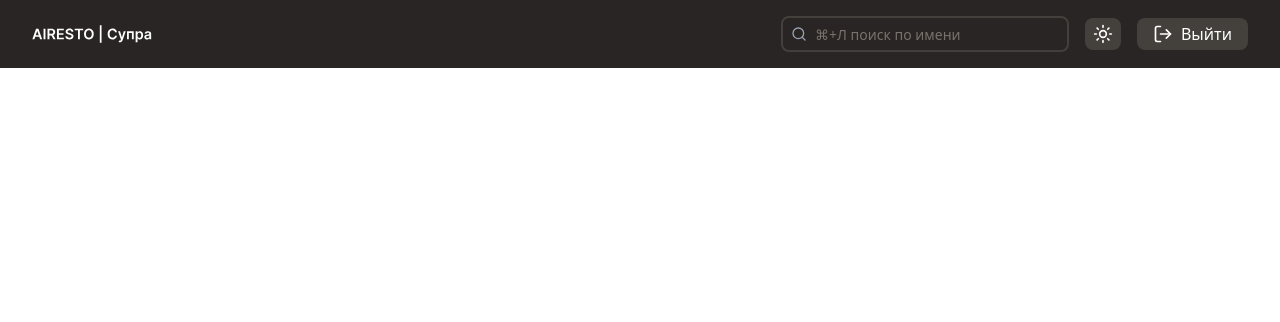
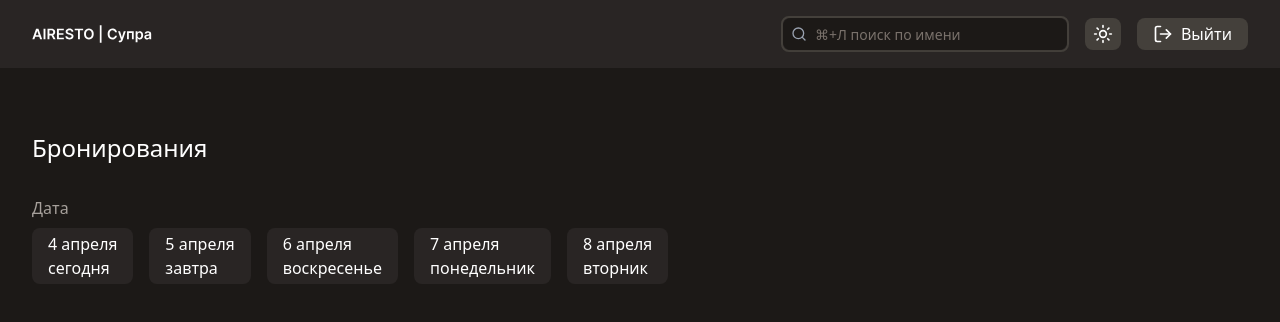
Before and after one commit to egoloprum/airesto-test-task, a Next.js app: page / in a window 1280 px wide. Shown: the top 322 px of the page. Built offline with nearby package versions, Linux system fonts and the light colour scheme.

Commit message:
ui: add date segment control

```diff
--- a/src/app/layout.tsx
+++ b/src/app/layout.tsx
@@ -28,7 +28,7 @@ export default function RootLayout({
   return (
     <html lang="en">
       <body
-        className={`${geistSans.variable} ${geistMono.variable} antialiased`}>
+        className={`${geistSans.variable} ${geistMono.variable} antialiased bg-stone-900 min-h-full`}>
         <Navbar />
         {children}
       </body>
--- a/src/app/page.tsx
+++ b/src/app/page.tsx
@@ -1,3 +1,10 @@
+import { DateSegmentControl } from '@/features/segmentControls'
+
 export default function Home() {
-  return <main></main>
+  return (
+    <main className="px-8 py-16">
+      <h1 className="text-white text-2xl">Бронирования</h1>
+      <DateSegmentControl />
+    </main>
+  )
 }
--- a/src/features/(navbar)/ui/logOutBtn.tsx
+++ b/src/features/(navbar)/ui/logOutBtn.tsx
@@ -5,7 +5,7 @@ import { LogOut } from 'lucide-react'
 
 export const LogOutBtn = ({}) => {
   return (
-    <motion.button className="rounded-md p-2 px-4 bg-stone-700 flex items-center gap-2 cursor-pointer h-8 text-white">
+    <motion.button className="rounded-md p-2 px-4 bg-stone-700 hover:bg-stone-800 active:bg-stone-900 flex items-center gap-2 cursor-pointer h-8 text-white">
       <LogOut className="w-5 h-5" />
       <span>Выйти</span>
     </motion.button>
--- a/src/features/(navbar)/ui/searchInput.tsx
+++ b/src/features/(navbar)/ui/searchInput.tsx
@@ -9,7 +9,7 @@ export const SearchInput = ({}) => {
     <div className="relative w-72 text-white border-2 border-stone-700 rounded-md">
       <Search className="absolute top-1/2 -translate-y-1/2 left-2 w-4 h-4 text-gray-400" />
       <Input
-        className="border-none w-full bg-stone-800 pl-8 h-8"
+        className="border-none w-full bg-stone-900 rounded-md pl-8 h-8"
         placeholder="⌘+Л поиск по имени"
       />
     </div>
--- a/src/features/(navbar)/ui/themeTogglerBtn.tsx
+++ b/src/features/(navbar)/ui/themeTogglerBtn.tsx
@@ -5,7 +5,7 @@ import { Sun } from 'lucide-react'
 
 export const ThemeTogglerBtn = ({}) => {
   return (
-    <motion.button className="rounded-md bg-stone-700 cursor-pointer p-2 h-8 aspect-square flex justify-center items-center text-white">
+    <motion.button className="rounded-md bg-stone-700 hover:bg-stone-800 active:bg-stone-900 cursor-pointer p-2 h-8 aspect-square flex justify-center items-center text-white">
       <Sun className="w-5 h-5" />
     </motion.button>
   )
--- /dev/null
+++ b/src/features/segmentControls/index.ts
@@ -0,0 +1 @@
+export * from './ui/dateSegmentControl'
--- /dev/null
+++ b/src/features/segmentControls/ui/dateSegmentControl.tsx
@@ -0,0 +1,33 @@
+'use client'
+
+import { motion } from 'framer-motion'
+
+export const DateSegmentControl = ({}) => {
+  return (
+    <div className="mt-8 flex flex-col gap-2">
+      <p className="text-stone-400">Дата</p>
+      <div className="flex gap-4">
+        <motion.button className="text-white px-4 py-1 rounded-md bg-stone-800 hover:bg-stone-900 active:bg-stone-950 flex flex-col items-start cursor-pointer">
+          <span className="font-medium">4 апреля</span>
+          <span>сегодня</span>
+        </motion.button>
+        <motion.button className="text-white px-4 py-1 rounded-md bg-stone-800 hover:bg-stone-900 active:bg-stone-950 flex flex-col items-start cursor-pointer">
+          <span className="font-medium">5 апреля</span>
+          <span>завтра</span>
+        </motion.button>
+        <motion.button className="text-white px-4 py-1 rounded-md bg-stone-800 hover:bg-stone-900 active:bg-stone-950 flex flex-col items-start cursor-pointer">
+          <span className="font-medium">6 апреля</span>
+          <span>воскресенье</span>
+        </motion.button>
+        <motion.button className="text-white px-4 py-1 rounded-md bg-stone-800 hover:bg-stone-900 active:bg-stone-950 flex flex-col items-start cursor-pointer">
+          <span className="font-medium">7 апреля</span>
+          <span>понедельник</span>
+        </motion.button>
+        <motion.button className="text-white px-4 py-1 rounded-md bg-stone-800 hover:bg-stone-900 active:bg-stone-950 flex flex-col items-start cursor-pointer">
+          <span className="font-medium">8 апреля</span>
+          <span>вторник</span>
+        </motion.button>
+      </div>
+    </div>
+  )
+}
```
